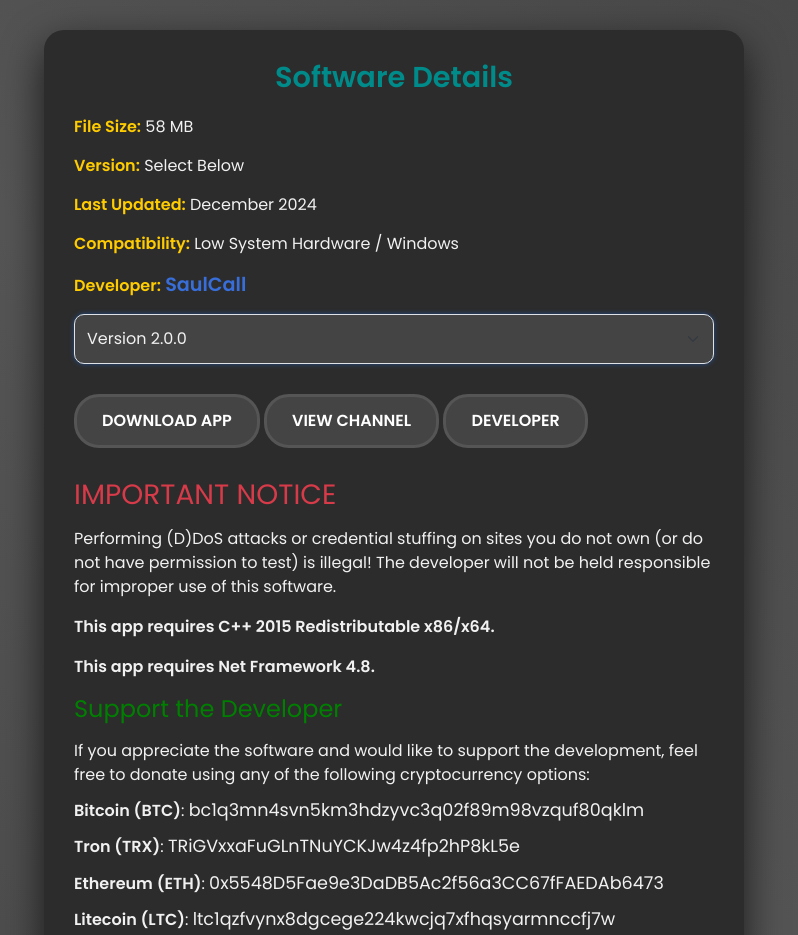
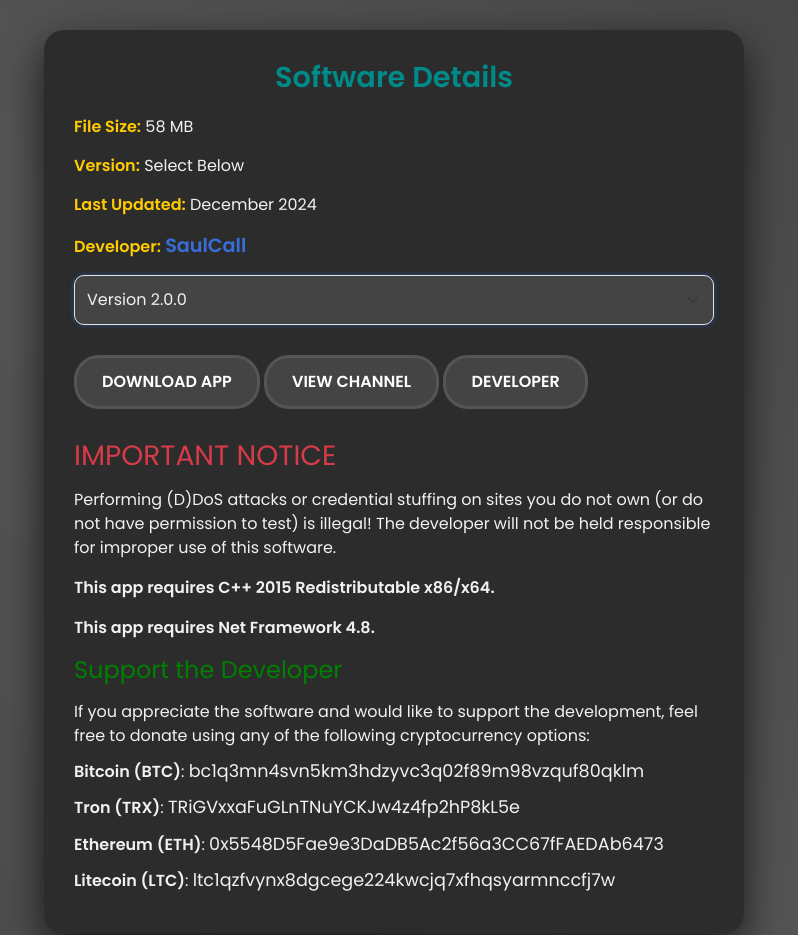
Before and after one commit to MesbahMX/WebSite, a plain HTML site: page index.html in a window 1280 px wide. Shown: the top 935 px of the page, without its empty margins (246-1044 px from the left). Drawn offline with nearby package versions, Linux system fonts and the light colour scheme.

Commit message:
Update index.html

```diff
--- a/index.html
+++ b/index.html
@@ -181,7 +181,6 @@
                 <p><strong>File Size:</strong> 58 MB</p>
                 <p><strong>Version:</strong> Select Below</p>
                 <p><strong>Last Updated:</strong> December 2024</p>
-                <p><strong>Compatibility:</strong> Low System Hardware / Windows</p>
                 <p><strong>Developer:</strong> <span class="animated-text" id="developerText">SaulCall</span></p>
 
                 <!-- Version Dropdown -->
```
